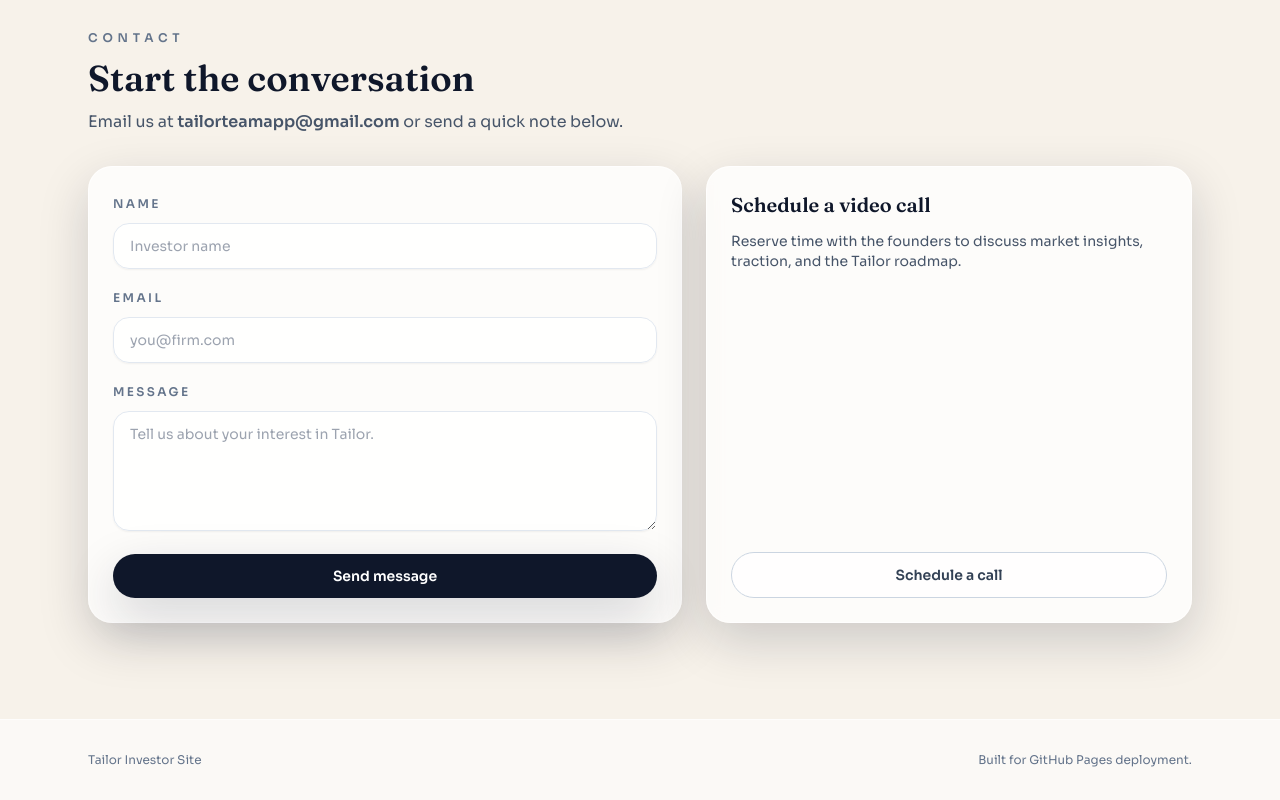
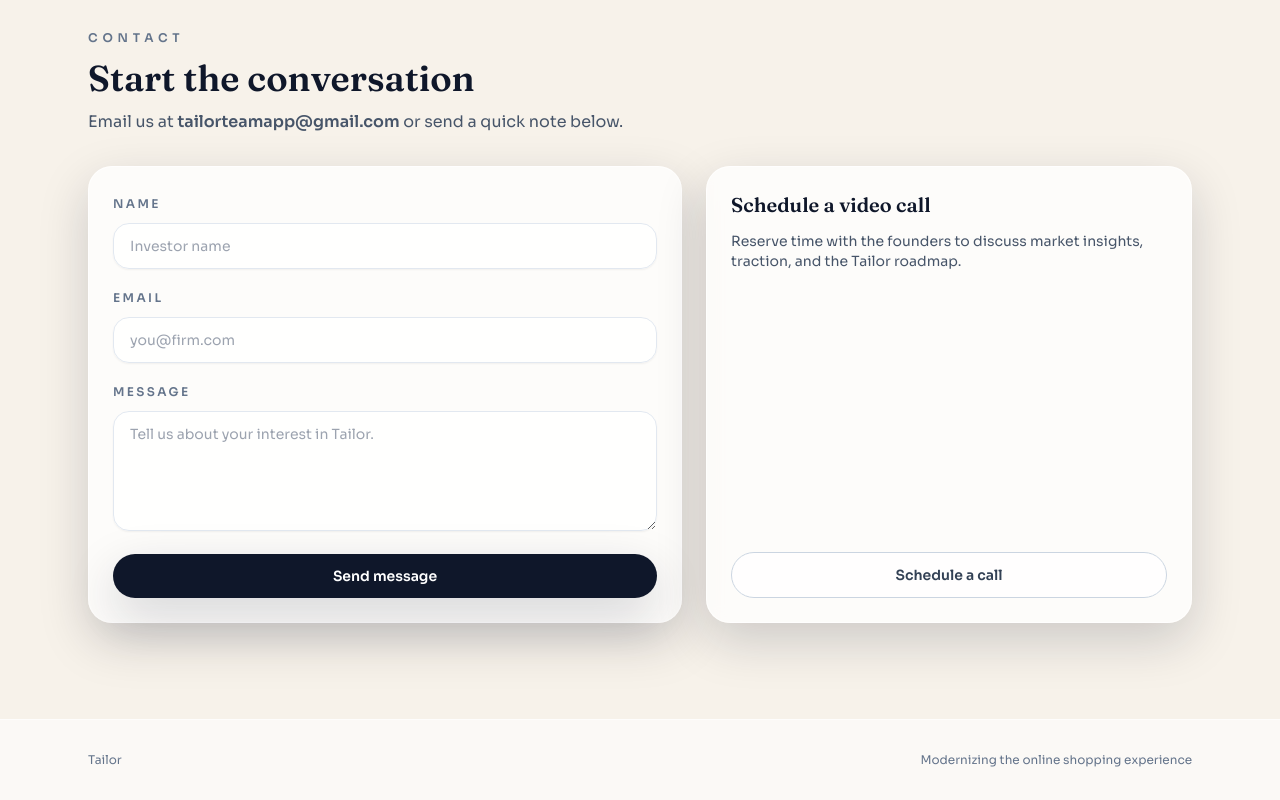
Before and after one commit to robjevans/TailorDemo, a React (Vite) app: page / in a window 1280 px wide. Shown: the part 3694-4494 px from the top of the page. Built offline with nearby package versions, Linux system fonts and the light colour scheme; the HTML template or start-up script is replaced by a standard one.

Commit message:
changed footer

```diff
--- a/src/App.tsx
+++ b/src/App.tsx
@@ -487,8 +487,8 @@
 
       <footer className="border-t border-white/70 bg-white/60 py-8">
         <div className="mx-auto flex max-w-6xl flex-col gap-2 px-6 text-xs text-slate-500 md:flex-row md:items-center md:justify-between">
-          <span>Tailor Investor Site</span>
-          <span>Built for GitHub Pages deployment.</span>
+          <span>Tailor</span>
+          <span>Modernizing the online shopping experience</span>
         </div>
       </footer>
     </div>
```
